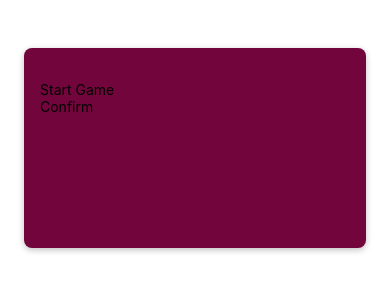
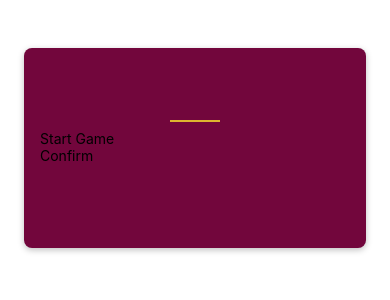
Before and after one commit to alexrodrigues/guessing_game, a React Native app: screen / in a window 390 px wide. Shown: the top 300 px of the page. Built offline with nearby package versions, Linux system fonts and the light colour scheme.

Commit message:
Enhance StartGameScreen by adding styled TextInput for number input with specific properties; update styles for improved layout and user experience.

```diff
--- a/screens/StartGameScreen.js
+++ b/screens/StartGameScreen.js
@@ -5,7 +5,12 @@
 function StartGameScreen() {
   return (
     <View style={styles.inputContainer}>
-      <TextInput />
+      <TextInput
+        style={styles.numberInput}
+        maxLength={2}
+        keyboardAppearance="dark"
+        keyboardType="number-pad"
+      />
       <PrimaryButton>Start Game</PrimaryButton>
       <PrimaryButton>Confirm</PrimaryButton>
     </View>
@@ -28,4 +33,16 @@
     shadowRadius: 6,
     shadowOpacity: 0.25,
   },
+  numberInput: {
+    height: 50,
+    width: 50,
+    alignSelf: "center",
+    fontSize: 32,
+    borderBottomWidth: 2,
+    borderBottomColor: "#ddb52f",
+    color: "#ddb52f",
+    marginVertical: 8,
+    fontWeight: "bold",
+    textAlign: "center",
+  },
 });
```
